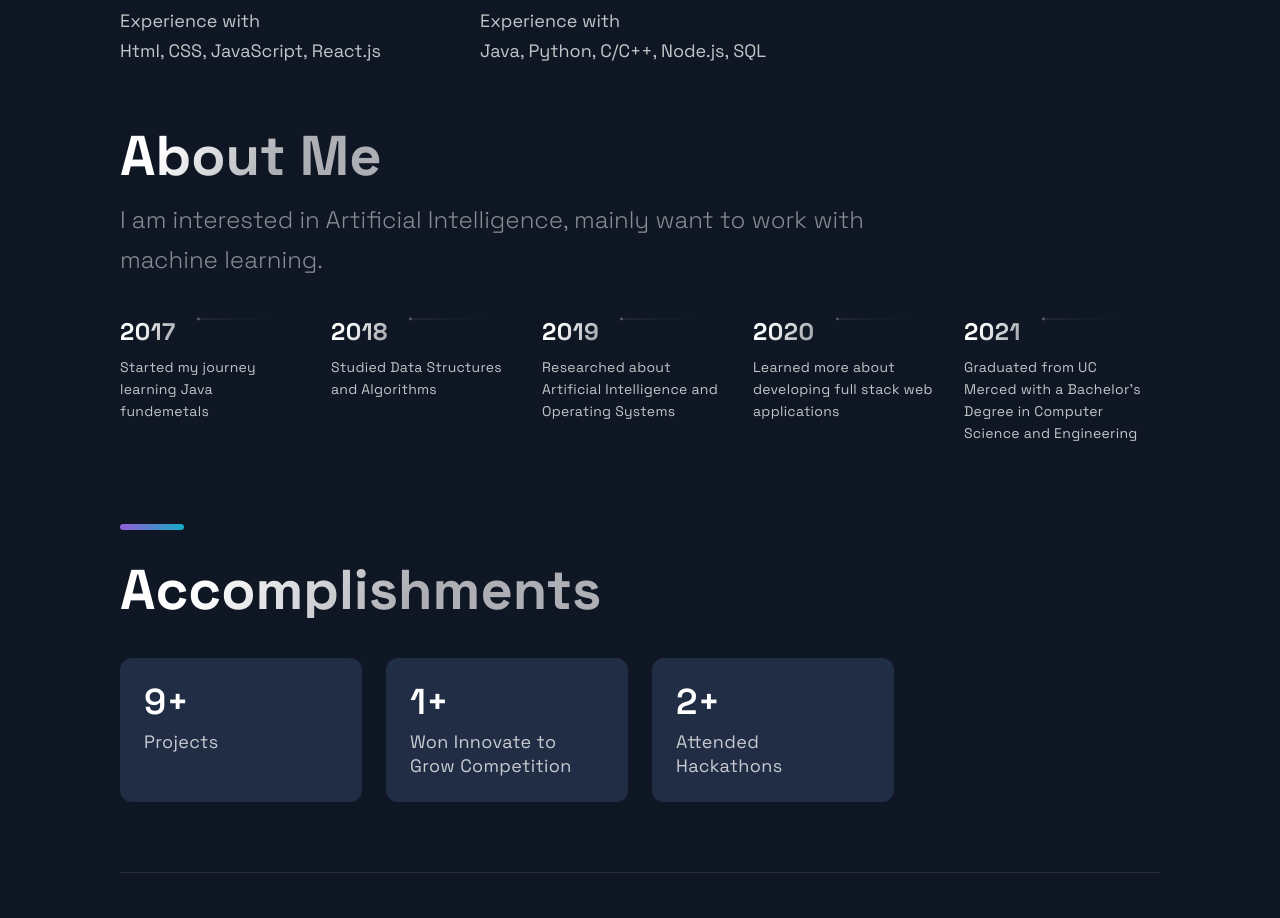
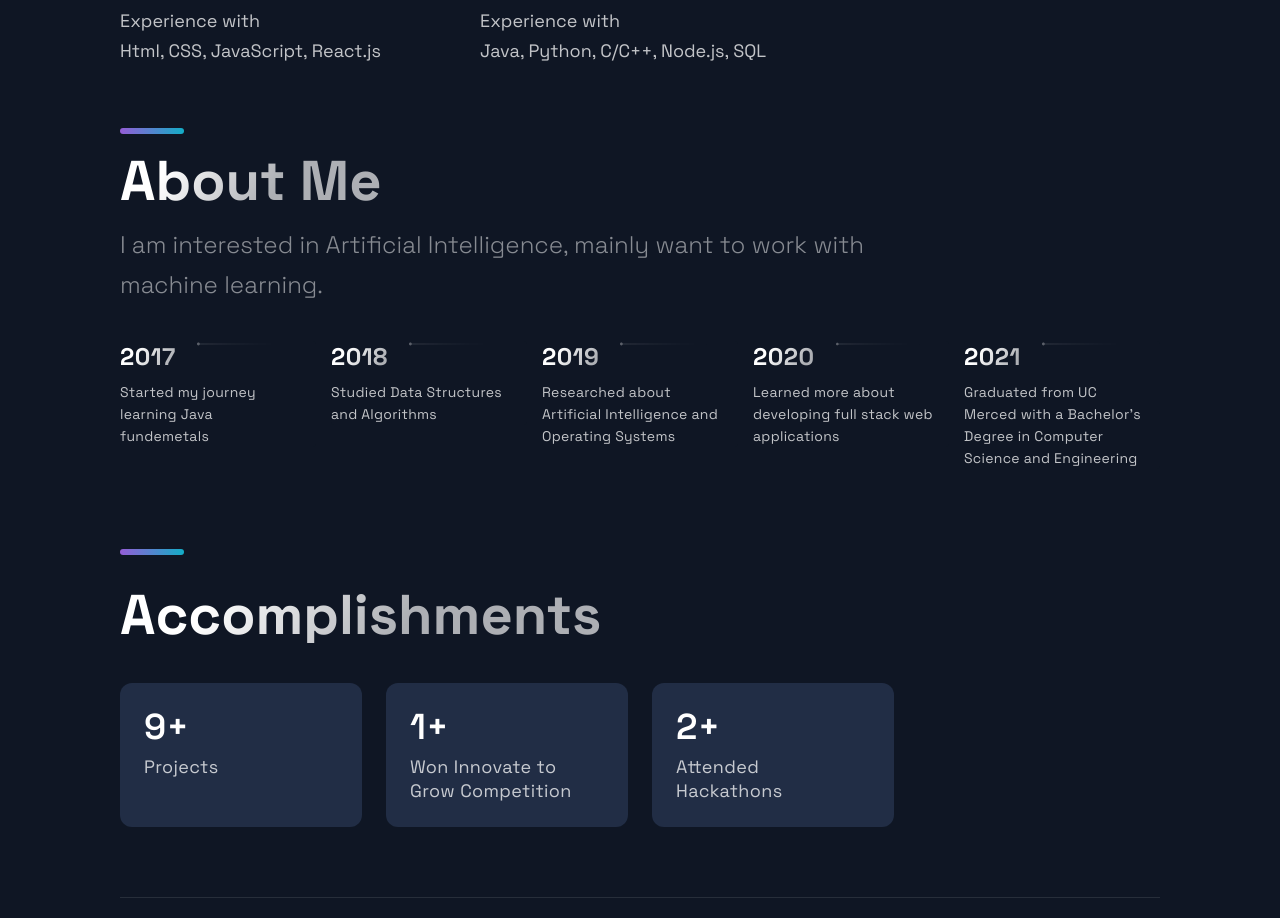
Before and after one commit to raguilar27/Porfolio-Website, a Next.js app in the folder portfolio/: page / in a window 1280 px wide. Shown: the part 2400-3318 px from the top of the page. Built offline with nearby package versions, Linux system fonts and the light colour scheme.

Commit message:
added sectiondiv

```diff
--- a/portfolio/src/components/Timeline/Timeline.js
+++ b/portfolio/src/components/Timeline/Timeline.js
@@ -65,6 +65,8 @@ const Timeline = () => {
 
   return (
     <Section id="about">
+      <SectionDivider />
+      <br />
       <SectionTitle>About Me</SectionTitle>
       <SectionText>
         I am interested in Artificial Intelligence, mainly want to work with
```
